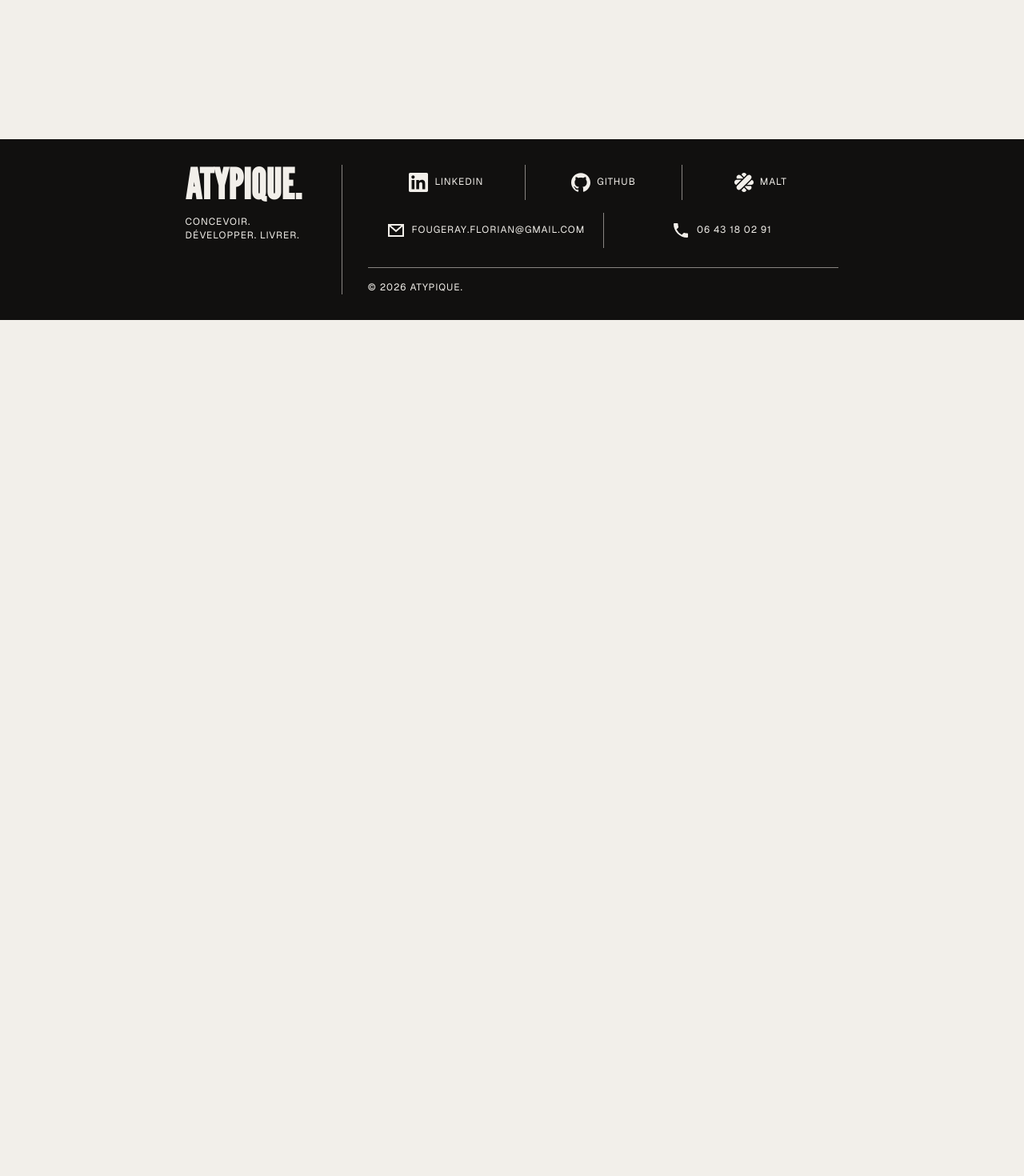
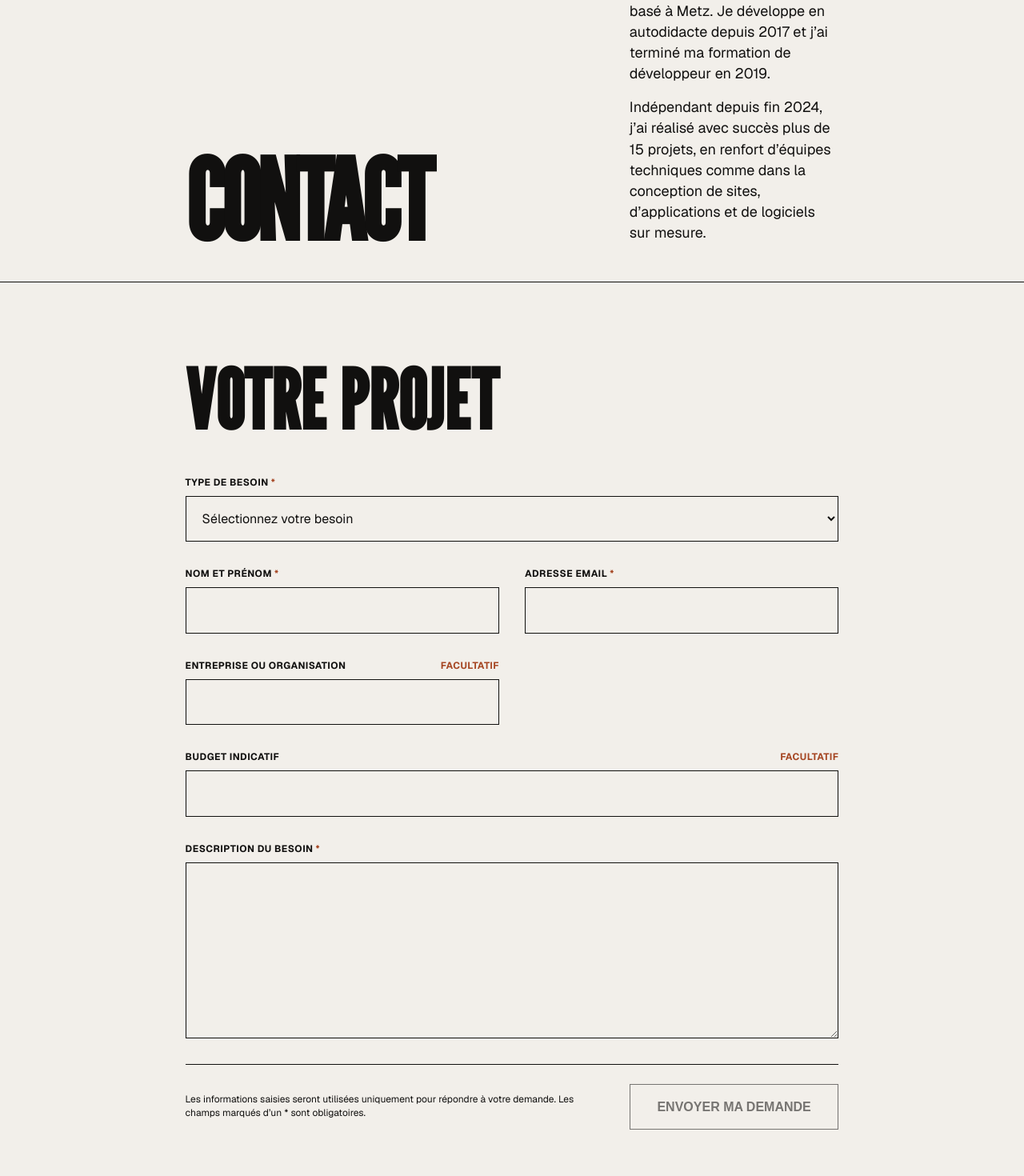
Before and after one commit to BaltiBlast/atypique-portofolio, a Next.js app: page /contact in a window 1280 px wide. Shown: the part 400-1870 px from the top of the page at 80% size. Before the commit the page ends 800 px from the top, so only its background shows below. Built offline with nearby package versions, Linux system fonts and the light colour scheme.

Commit message:
feat: intégrer la page Contact

```diff
--- a/app/(pages)/contact/page.js
+++ b/app/(pages)/contact/page.js
@@ -1,3 +1,5 @@
+import styles from "./page.module.css";
+
 export const metadata = {
   title: "Contact",
   description:
@@ -5,5 +7,112 @@ export const metadata = {
 };
 
 export default function ContactPage() {
-  return <main><h1>Contact</h1></main>;
+  return (
+    <main className={styles.page}>
+      <section className={styles.hero} aria-labelledby="contact-title">
+        <h1 id="contact-title" className={styles.heroTitle}>
+          Contact
+        </h1>
+        <div className={styles.heroIntroduction}>
+          <p>
+            Je suis <strong>Florian Fougeray</strong>, développeur web indépendant basé à Metz. Je développe en
+            autodidacte depuis 2017 et j’ai terminé ma formation de développeur en 2019.
+          </p>
+          <p>
+            Indépendant depuis fin 2024, j’ai réalisé avec succès plus de 15 projets, en renfort d’équipes techniques
+            comme dans la conception de sites, d’applications et de logiciels sur mesure.
+          </p>
+        </div>
+      </section>
+
+      <section className={`${styles.section} ${styles.formSection}`} aria-labelledby="form-title">
+        <div className={styles.sectionContent}>
+          <h2 id="form-title" className={styles.sectionTitle}>
+            Votre projet
+          </h2>
+          <form className={styles.form}>
+            <div className={styles.fieldWide}>
+              <label htmlFor="need">
+                <span className={styles.labelText}>
+                  Type de besoin{" "}
+                  <span className={styles.required} aria-hidden="true">
+                    *
+                  </span>
+                </span>
+              </label>
+              <select id="need" name="need" required defaultValue="">
+                <option value="" disabled>
+                  Sélectionnez votre besoin
+                </option>
+                <option value="studio">Création d’un projet avec le Studio</option>
+                <option value="renfort">Mission en renfort back-end</option>
+                <option value="lab">Projet interactif avec le Lab</option>
+                <option value="other">Autre besoin</option>
+              </select>
+            </div>
+
+            <div className={styles.field}>
+              <label htmlFor="name">
+                <span className={styles.labelText}>
+                  Nom et prénom{" "}
+                  <span className={styles.required} aria-hidden="true">
+                    *
+                  </span>
+                </span>
+              </label>
+              <input id="name" name="name" type="text" autoComplete="name" required />
+            </div>
+
+            <div className={styles.field}>
+              <label htmlFor="email">
+                <span className={styles.labelText}>
+                  Adresse email{" "}
+                  <span className={styles.required} aria-hidden="true">
+                    *
+                  </span>
+                </span>
+              </label>
+              <input id="email" name="email" type="email" autoComplete="email" required />
+            </div>
+
+            <div className={styles.field}>
+              <label htmlFor="organization">
+                Entreprise ou organisation <span className={styles.optional}>Facultatif</span>
+              </label>
+              <input id="organization" name="organization" type="text" autoComplete="organization" />
+            </div>
+
+            <div className={styles.fieldWide}>
+              <label htmlFor="budget">
+                Budget indicatif <span className={styles.optional}>Facultatif</span>
+              </label>
+              <input id="budget" name="budget" type="text" inputMode="numeric" />
+            </div>
+
+            <div className={styles.fieldWide}>
+              <label htmlFor="description">
+                <span className={styles.labelText}>
+                  Description du besoin{" "}
+                  <span className={styles.required} aria-hidden="true">
+                    *
+                  </span>
+                </span>
+              </label>
+              <textarea id="description" name="description" rows="8" required />
+            </div>
+
+            <div className={styles.formFooter}>
+              <p>
+                Les informations saisies seront utilisées uniquement pour répondre à votre demande. Les champs marqués
+                d’un * sont obligatoires.
+              </p>
+              <button type="submit" disabled>
+                Envoyer ma demande
+              </button>
+            </div>
+          </form>
+        </div>
+      </section>
+    </main>
+  );
 }
--- /dev/null
+++ b/app/(pages)/contact/page.module.css
@@ -0,0 +1,220 @@
+.page {
+  min-width: 0;
+  padding-top: var(--space-xl);
+}
+
+.hero {
+  display: grid;
+  grid-template-columns: minmax(0, 2fr) minmax(260px, 1fr);
+  align-items: end;
+  gap: var(--space-lg);
+  container-type: inline-size;
+  min-height: min(640px, calc(100svh - 120px));
+  padding-bottom: var(--space-2xl);
+}
+
+.heroTitle {
+  min-width: 0;
+  font-size: clamp(88px, 17cqw, 230px);
+  font-weight: var(--font-weight-bold);
+  line-height: 0.78;
+  letter-spacing: -0.04em;
+  text-transform: uppercase;
+}
+
+.heroIntroduction {
+  display: flex;
+  flex-direction: column;
+  gap: var(--space-md);
+  padding-top: var(--space-24);
+  border-top: var(--border-width) solid var(--color-text);
+  font-size: var(--font-size-body);
+  line-height: var(--line-height-body);
+}
+
+.heroIntroduction strong {
+  color: var(--color-accent);
+}
+
+.section {
+  position: relative;
+  display: grid;
+  grid-template-columns: minmax(120px, 1fr) minmax(0, 3fr);
+  gap: var(--space-lg);
+  padding-block: clamp(var(--space-2xl), 8vw, 112px);
+}
+
+.section::before {
+  content: "";
+  position: absolute;
+  inset-inline: calc((100% - 100vw) / 2);
+  top: 0;
+  border-top: var(--border-width) solid var(--color-text);
+}
+
+.sectionContent {
+  min-width: 0;
+}
+
+.formSection .sectionContent {
+  grid-column: 1 / -1;
+  width: min(100%, 900px);
+  margin-inline: auto;
+}
+
+.sectionTitle {
+  margin-bottom: var(--space-2xl);
+  font-size: var(--font-size-section);
+  font-weight: var(--font-weight-bold);
+  line-height: var(--line-height-heading);
+  text-transform: uppercase;
+}
+
+.form {
+  display: grid;
+  grid-template-columns: repeat(2, minmax(0, 1fr));
+  gap: var(--space-lg);
+}
+
+.field,
+.fieldWide {
+  display: flex;
+  flex-direction: column;
+  gap: var(--space-sm);
+  min-width: 0;
+}
+
+.fieldWide,
+.formFooter {
+  grid-column: 1 / -1;
+}
+
+.field label,
+.fieldWide label {
+  display: flex;
+  justify-content: space-between;
+  gap: var(--space-md);
+  font-size: var(--font-size-label);
+  font-weight: var(--font-weight-bold);
+  line-height: var(--line-height-body);
+  letter-spacing: var(--letter-spacing-label);
+  text-transform: uppercase;
+}
+
+.required,
+.optional {
+  color: var(--color-accent);
+}
+
+.labelText {
+  display: inline-flex;
+  gap: 0.25em;
+}
+
+.form input,
+.form select,
+.form textarea {
+  width: 100%;
+  min-height: var(--size-interactive-min);
+  padding: var(--space-md);
+  border: var(--border-width) solid var(--color-text);
+  border-radius: 0;
+  color: var(--color-text);
+  background: transparent;
+  font: inherit;
+  line-height: var(--line-height-body);
+}
+
+.form textarea {
+  resize: vertical;
+}
+
+.form input:focus-visible,
+.form select:focus-visible,
+.form textarea:focus-visible,
+.form button:focus-visible {
+  outline: calc(var(--border-width) * 2) solid var(--color-accent);
+  outline-offset: var(--space-sm);
+}
+
+.formFooter {
+  display: grid;
+  grid-template-columns: minmax(0, 2fr) minmax(260px, 1fr);
+  align-items: center;
+  gap: var(--space-lg);
+  padding-top: var(--space-24);
+  border-top: var(--border-width) solid var(--color-text);
+}
+
+.formFooter p {
+  font-size: var(--font-size-label);
+  line-height: var(--line-height-body);
+}
+
+.form button {
+  display: inline-flex;
+  align-items: center;
+  justify-content: center;
+  min-height: var(--size-interactive-min);
+  padding: var(--space-md) var(--space-20);
+  border: var(--border-width) solid var(--color-accent);
+  border-radius: 0;
+  color: var(--color-on-accent);
+  background: var(--color-accent);
+  font-size: var(--font-size-navigation-desktop);
+  font-weight: var(--font-weight-bold);
+  line-height: var(--line-height-body);
+  text-transform: uppercase;
+}
+
+.form button:disabled {
+  color: var(--color-text);
+  border-color: var(--color-text);
+  background: transparent;
+  cursor: not-allowed;
+  opacity: 0.55;
+}
+
+@media (width < 768px) {
+  .page {
+    padding-top: var(--space-lg);
+  }
+
+  .hero,
+  .section {
+    grid-template-columns: minmax(0, 1fr);
+  }
+
+  .hero {
+    min-height: 0;
+    gap: var(--space-24);
+  }
+
+  .heroTitle {
+    font-size: clamp(68px, 24cqw, 124px);
+    line-height: 0.82;
+  }
+
+  .section {
+    gap: var(--space-24);
+  }
+
+  .sectionTitle {
+    margin-bottom: var(--space-lg);
+  }
+
+  .form,
+  .formFooter {
+    grid-template-columns: minmax(0, 1fr);
+  }
+
+  .field,
+  .fieldWide,
+  .formFooter {
+    grid-column: 1;
+  }
+
+  .formSection .sectionContent {
+    grid-column: 1;
+  }
+}
```
